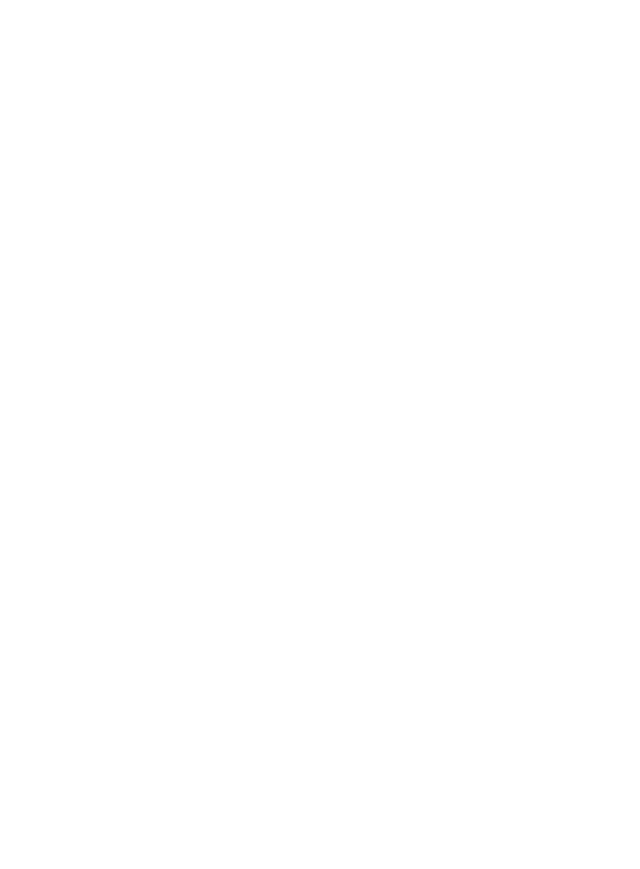
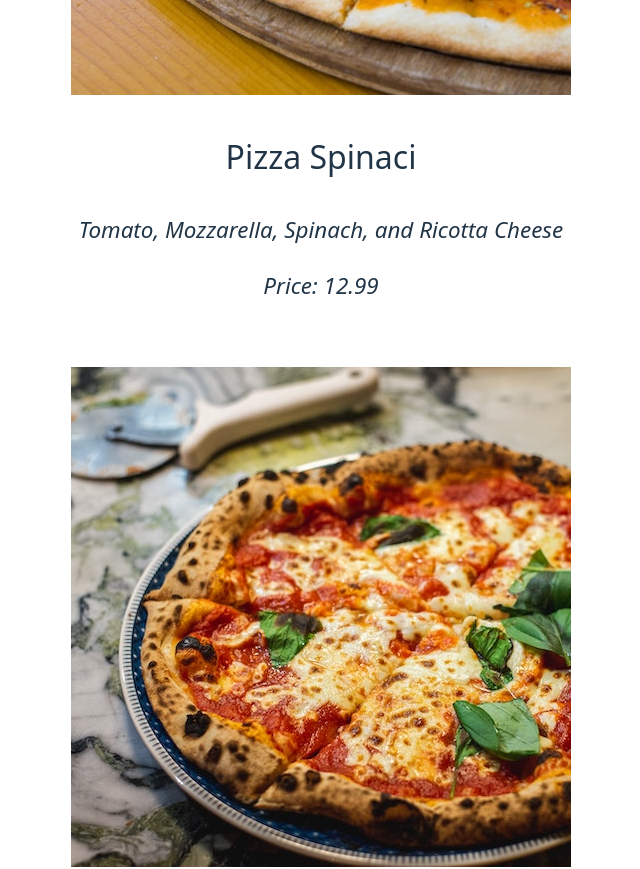
Before and after one commit to georgetsai2028/pizza-menu, a React (Vite) app: page / in a window 1280 px wide. Shown: the part 860-1729 px from the top of the page, without its empty margins (319-959 px from the left). Before the commit the page ends 800 px from the top, so only its background shows below. Built offline with nearby package versions, Linux system fonts and the light colour scheme.

Commit message:
added some pizza into menu

```diff
--- a/src/App.tsx
+++ b/src/App.tsx
@@ -30,7 +30,18 @@
   return (
     <div className="menu">
       <h2> Our Menu</h2>
-      <Pizza />
+      <Pizza
+        name="Pizza Spinaci"
+        ingredients="Tomato, Mozzarella, Spinach, and Ricotta Cheese"
+        photoName="src/assets/pizzas/spinaci.jpg"
+        price="12.99"
+      />
+      <Pizza
+        name="Pizza Margherita"
+        ingredients="Tomato and Mozarella"
+        photoName="src/assets/pizzas/margherita.jpg"
+        price="10"
+      />
     </div>
   );
 };
@@ -55,11 +66,11 @@
 function Pizza(props: PizzaProps) {
   const { name, ingredients, price, photoName } = props;
   return (
-    <div>
+    <div className="pizza">
       <img src={photoName} alt={name} />
       <h3> {name} </h3>
       <p> {ingredients} </p>
-      <p> {price} </p>
+      <p>Price: {price} </p>
     </div>
   );
 }
```
